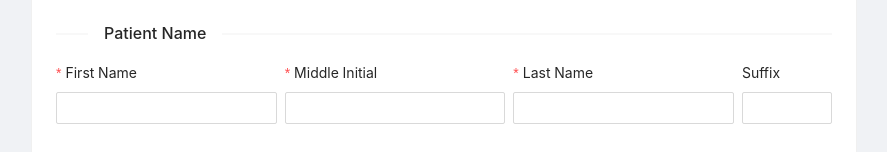
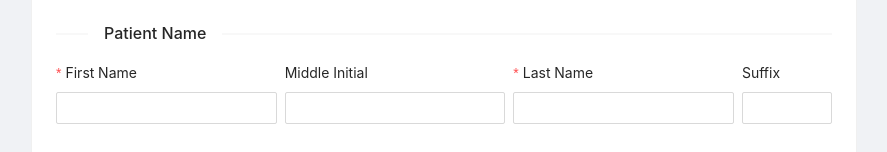
Before and after one commit to vallurx/patient-portal, a React (Create React App) app: page /register in a window 1280 px wide. Shown: the part 182-334 px from the top of the page, without its empty margins (196-1083 px from the left). Built offline with nearby package versions, Linux system fonts and the light colour scheme.

Commit message:
fix date picket, remove guardian_name, non-req relationship and mi

```diff
--- a/src/routes/Apply.tsx
+++ b/src/routes/Apply.tsx
@@ -44,7 +44,7 @@ const Apply = () => {
 
             const res = await axios.put('/api/patients/applications', {
                 facility_id: 1,
-                guardian_name: data.guardian_name,
+                guardian_name: data.signature_name,
                 target_population: data.target_population,
                 signature_name: data.signature_name,
                 signature_date: data.signature_date.format('MM/DD/YYYY'),
@@ -233,15 +233,16 @@ const Apply = () => {
                             <Input />
                         </Form.Item>
                     </Col>
-
+                    {/*
                     <Col span={8}>
                         <Form.Item label="Guardian Name" name="guardian_name" rules={[{required: true}]}>
                             <Input />
                         </Form.Item>
                     </Col>
+                    */}
 
                     <Col span={12}>
-                        <Form.Item label="Signature Relationship to Patient" name="relationship" rules={[{required: true}]}>
+                        <Form.Item label="Signature Relationship to Patient" name="relationship">
                             <Input />
                         </Form.Item>
                     </Col>
--- a/src/routes/Register.tsx
+++ b/src/routes/Register.tsx
@@ -165,7 +165,7 @@ const Register = () => {
                                 </Form.Item>
                             </Col>
                             <Col span={7}>
-                                <Form.Item label="Middle Initial" name="middle_initial" rules={[{required: true}]}>
+                                <Form.Item label="Middle Initial" name="middle_initial">
                                     <Input />
                                 </Form.Item>
                             </Col>
@@ -190,7 +190,7 @@ const Register = () => {
                                     name="date_of_birth"
                                     rules={[{required: true}]}
                                 >
-                                    <DatePicker style={{width: '100%'}} format="MM/DD/YYYY" />
+                                    <DatePicker style={{width: '100%'}} format="M/D/YYYY" />
                                 </Form.Item>
                             </Col>
 
```
